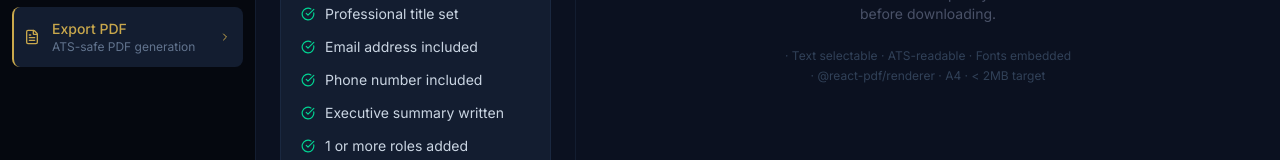
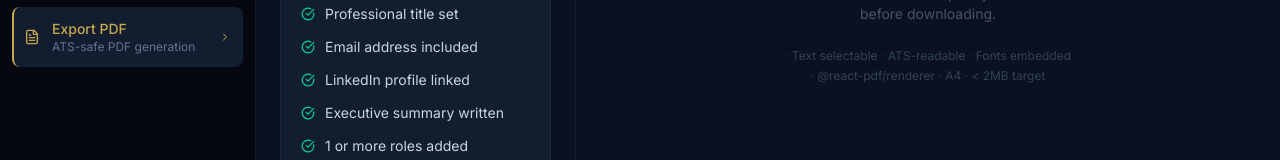
Before and after one commit to FRIEZEWANDABWA/cv, a React (Vite) app: page /export in a window 1280 px wide. Shown: the part 561-721 px from the top of the page. Built offline with nearby package versions, Linux system fonts and the light colour scheme.

Commit message:
fix: make PDF export checklist smarter and add LinkedIn check

```diff
--- a/src/modules/pdf-export/PDFExport.jsx
+++ b/src/modules/pdf-export/PDFExport.jsx
@@ -10,13 +10,13 @@ const CHECKLIST = [
     { id: 'name', label: 'Full name present', check: (c) => !!c.profile?.name?.trim() },
     { id: 'title', label: 'Professional title set', check: (c) => !!c.profile?.title?.trim() },
     { id: 'email', label: 'Email address included', check: (c) => !!c.profile?.email?.trim() },
-    { id: 'phone', label: 'Phone number included', check: (c) => !!c.profile?.phone?.trim() },
+    { id: 'linkedin', label: 'LinkedIn profile linked', check: (c) => !!c.profile?.linkedin?.trim() },
     { id: 'summary', label: 'Executive summary written', check: (c) => (c.summary?.trim()?.length || 0) > 60 },
     { id: 'exp', label: '1 or more roles added', check: (c) => c.experiences?.filter(e => e.role).length >= 1 },
     { id: 'bullets', label: 'Achievements use action verbs', check: (c) => c.experiences?.some(e => e.achievements?.some(a => a.text?.trim())) },
     { id: 'skills', label: 'Minimum 5 skills listed', check: (c) => ((c.skills?.technical?.length || 0) + (c.skills?.governance?.length || 0) + (c.skills?.leadership?.length || 0)) >= 5 },
     { id: 'edu', label: 'Education record present', check: (c) => c.education?.filter(e => e.degree).length >= 1 },
-    { id: 'metrics', label: 'At least 3 achievements have metrics', check: (c) => c.experiences?.flatMap(e => e.achievements || []).filter(a => a.metrics?.trim()).length >= 3 },
+    { id: 'metrics', label: 'At least 3 achievements have metrics', check: (c) => c.experiences?.reduce((sum, e) => sum + (e.achievements || []).filter(a => a.metrics?.trim() || /\d+%|\d+\s+centers|\d+\s+users|million|kes|usd/i.test(a.text || '')).length, 0) >= 3 },
 ]
 
 function ChecklistItem({ passed, label }) {
```
